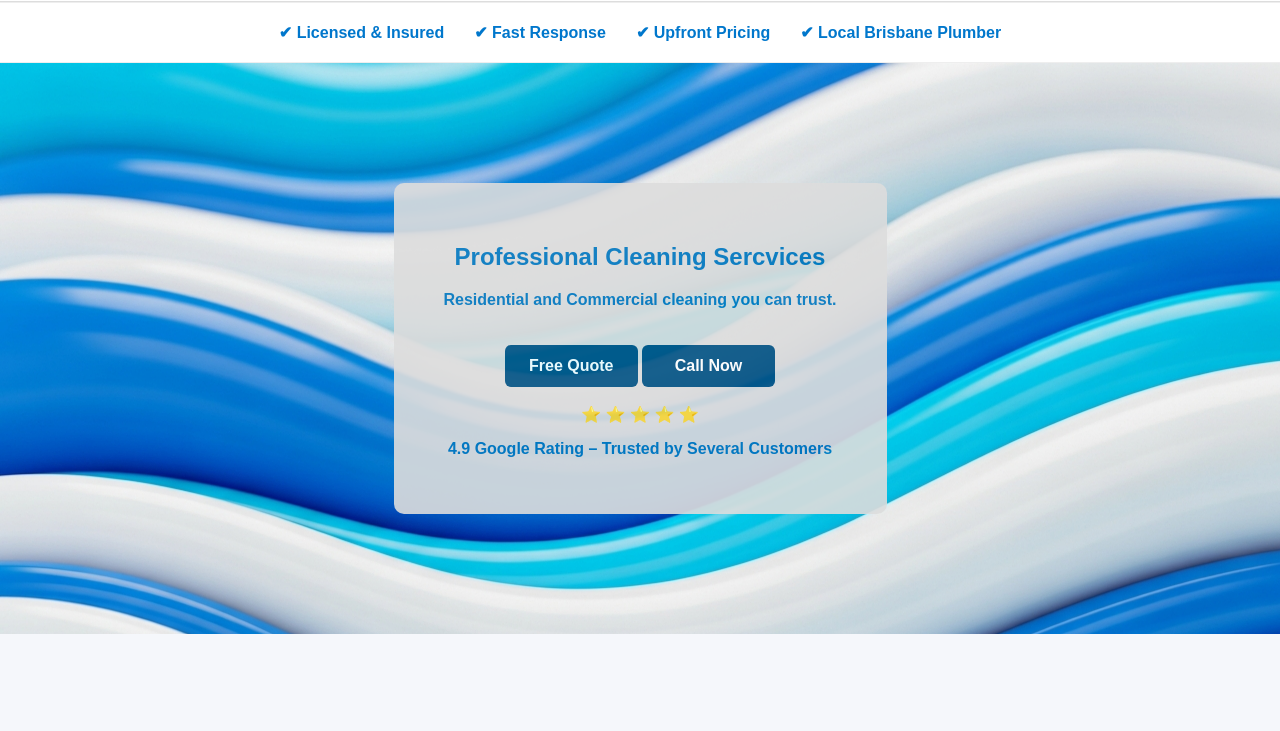
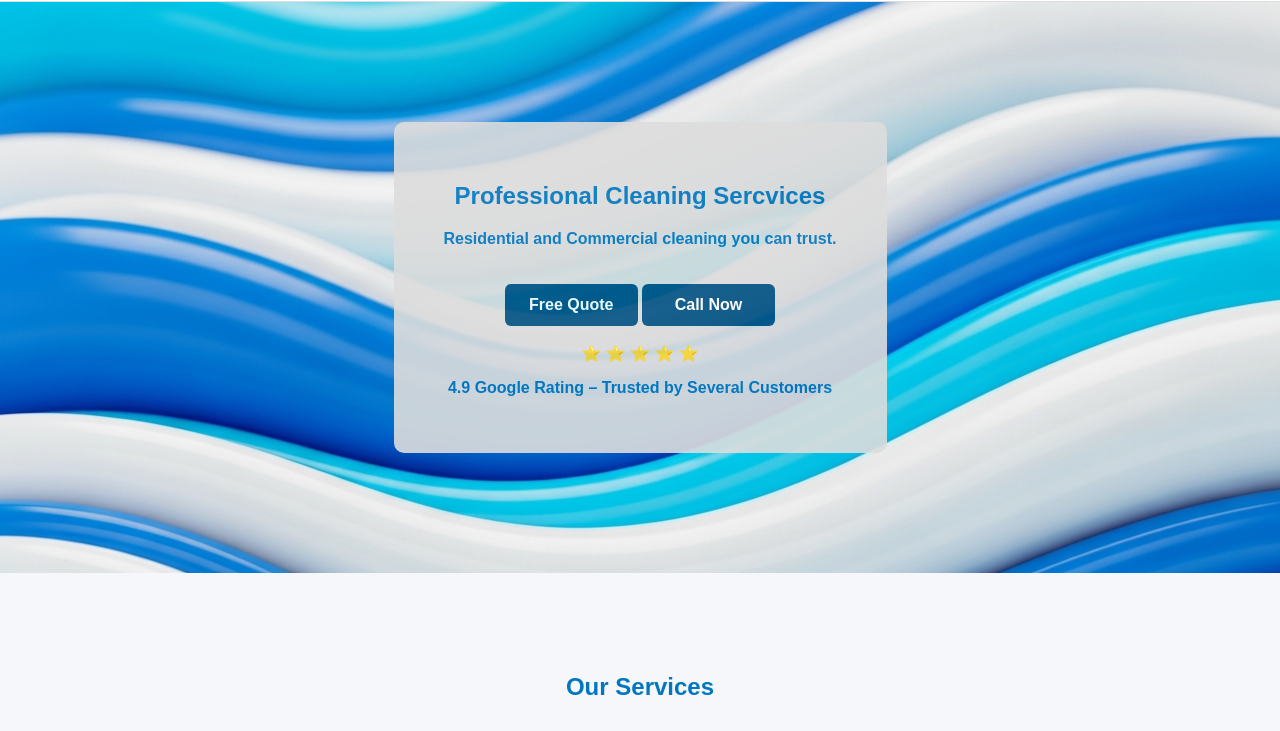
Before and after one commit to minglarbar/cleaning_business_demo, a plain HTML site: page index.html in a window 1280 px wide. Shown: the part 109-840 px from the top of the page. Drawn offline with nearby package versions, Linux system fonts and the light colour scheme.

Commit message:
Update index.html

```diff
--- a/index.html
+++ b/index.html
@@ -92,18 +92,7 @@
 
         </div>
         </header>
-    <!--Trust worthy Section-->
-    <section class="trust-bar">
 
-        <div class="trust-item">✔ Licensed & Insured</div>
-
-        <div class="trust-item">✔ Fast Response</div>
-
-        <div class="trust-item">✔ Upfront Pricing</div>
-
-        <div class="trust-item">✔ Local Brisbane Plumber</div>
-
-    </section>
         <!-- Hero Section -->
         <section class="hero">
             <div class="container hero-content">
@@ -350,11 +339,11 @@
     });
 
     const modal = document.getElementById("successModal");
-    const closeBtn = document.querySelector(".close-btn");
+    //const closeBtn = document.querySelector(".close-btn");
 
-    closeBtn.onclick = function() {
-    modal.style.display = "none";
-    }
+    //closeBtn.onclick = function() {
+    //modal.style.display = "none";
+    //}
 
     window.onclick = function(event) {
     if (event.target == modal) {
```
